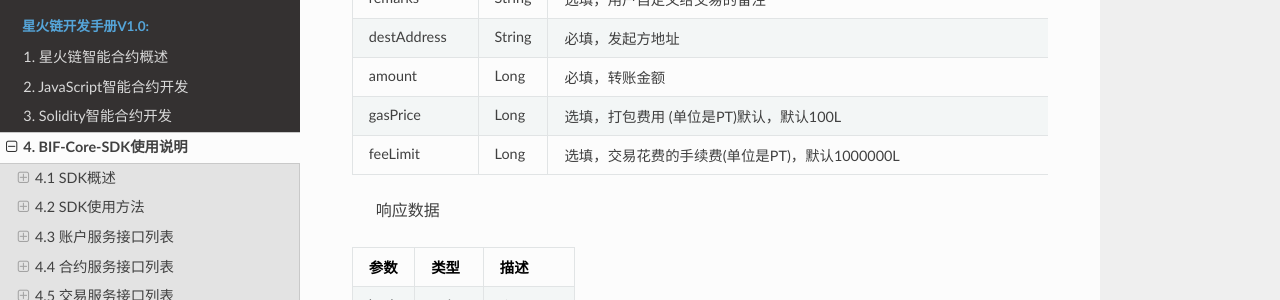
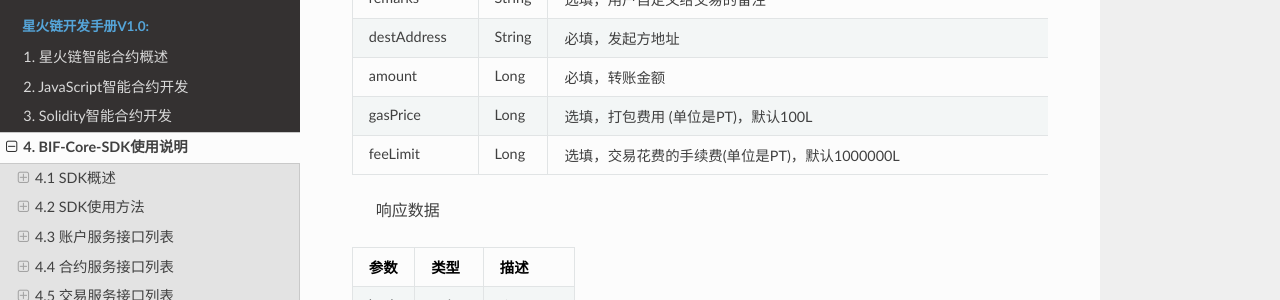
Before and after one commit to caict-4iot-dev/BIF-Core-Doc, a Sphinx documentation site: the page built from source/doc/4-BIF-Core-SDK.md, in a window 1280 px wide and 900 px high, scrolled down 29397 px. Shown: the part 150-450 px from the top of the window. Built offline with Sphinx 7.4.7 and the Read the Docs theme 2.0.0, drawn with Linux system fonts in a browser that asks for light colours; some of the changed text lies outside the part shown.

```diff
--- a/source/doc/4-BIF-Core-SDK.md
+++ b/source/doc/4-BIF-Core-SDK.md
@@ -1288,7 +1288,7 @@ BIFTransactionGasSendResponse gasSend(BIFTransactionGasSendRequest);
 | remarks       | String | 选填，用户自定义给交易的备注                                 |
 | destAddress   | String | 必填，发起方地址                                             |
 | amount        | Long   | 必填，转账金额                                               |
-| gasPrice      | Long   | 选填，打包费用 (单位是PT)默认，默认100L                      |
+| gasPrice      | Long   | 选填，打包费用 (单位是PT)，默认100L                          |
 | feeLimit      | Long   | 选填，交易花费的手续费(单位是PT)，默认1000000L               |
 
 > 响应数据
```
Also changed, not shown: other parts of source/doc/4-BIF-Core-SDK.md (+2 -0 lines).
